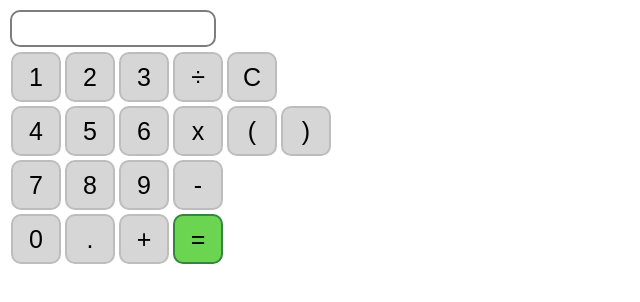
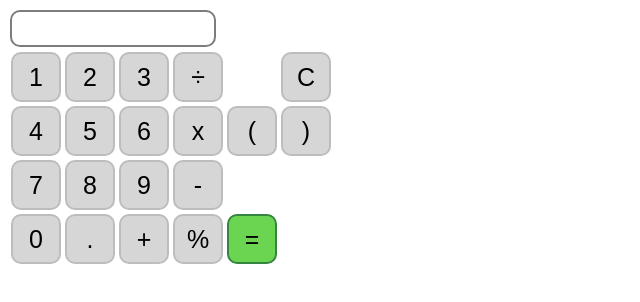
Before and after one commit to Juenzo/Calculatrice, a plain HTML site: page index.html in a window 1280 px wide. Shown: the whole page, without its empty margins (0-640 px from the left). Drawn offline with Linux system fonts and the light colour scheme.

Commit message:
Add CSS and Modulo

```diff
--- a/index.html
+++ b/index.html
@@ -26,6 +26,9 @@
             </td>
             <td>
                 <input class="operator" type="button" value="÷" id="button-/" onclick="btmDivision()"/>
+            </td>
+            <td>
+
             </td>
             <td>
                 <input class="operator" type="button" value="C" id="button-C" onclick="btmEfface()"/>
@@ -79,6 +82,9 @@
                 <input class="operator" type="button" value="+" id="button-+" onclick="btmAddition()"/>
             </td>
             <td>
+                <input class="operator" type="button" value="%" id="button-%" onclick="btmModulo()"/>
+            </td>
+            <td>
                 <input class="Egal" type="button" value="=" id="button-=" onclick="btmEgal()"/>
             </td>
         </tr>
--- a/script.js
+++ b/script.js
@@ -28,6 +28,10 @@ function btmpoint() {
     document.getElementById("sortie").innerHTML += ".";
 }
 
+function btmModulo() {
+   document.getElementById("sortie").innerHTML += "%";
+}
+
 function btmEgal() {
      var egal = eval(document.getElementById('sortie').innerHTML);
      document.getElementById('sortie').innerHTML = egal;
```
